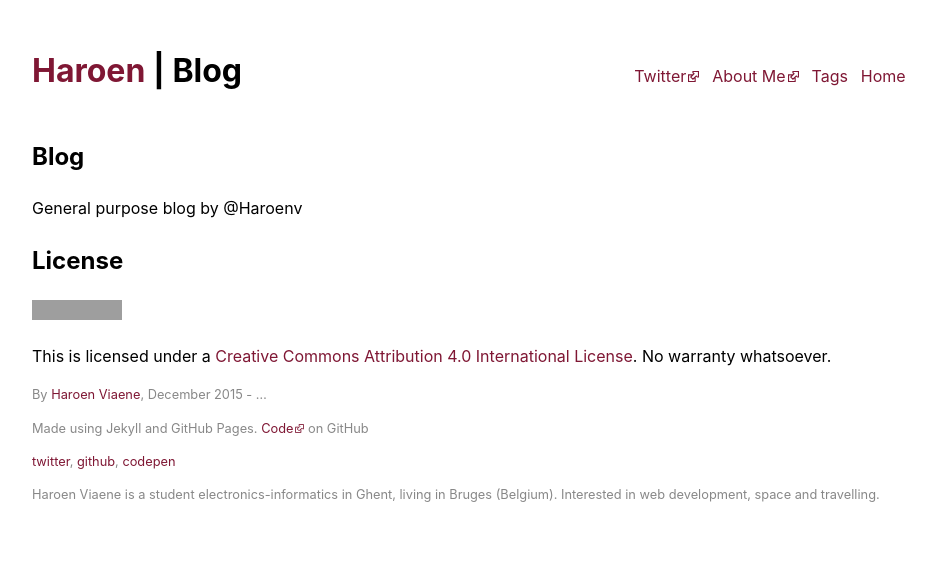
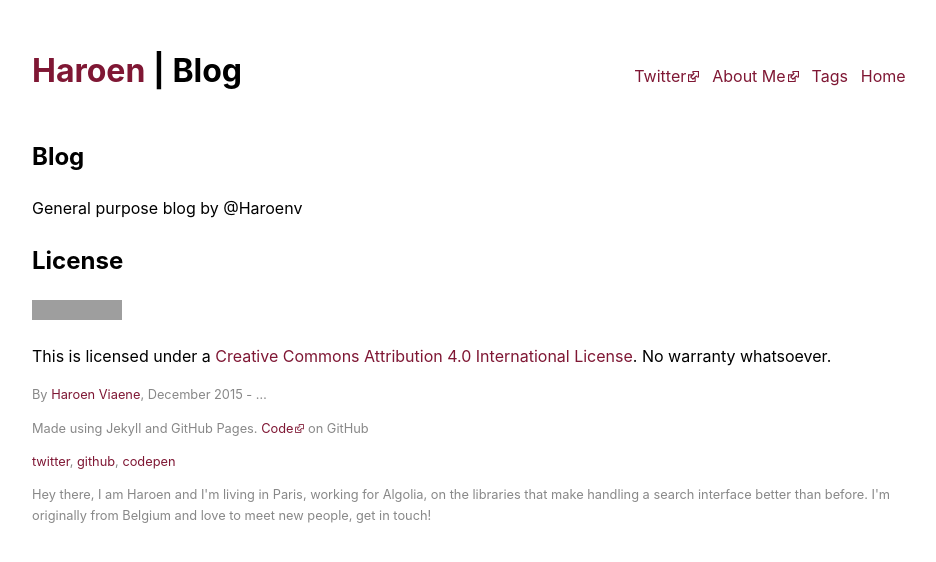
Before and after one commit to Haroenv/blog, a Jekyll site: the page built from README.md, in a window 1280 px wide. Shown: the top 562 px of the page, without its empty margins (168-1104 px from the left). Built offline with Jekyll 4.4.1, drawn with Linux system fonts in a browser that asks for light colours; our own code applies the rules of GitHub Pages for plain Markdown files; grey boxes are pictures that could not be loaded.

Commit message:
new description

```diff
--- a/_config.yml
+++ b/_config.yml
@@ -10,6 +10,7 @@
 gems:
   - 'jekyll-mentions'
   - 'jekyll-redirect-from'
-description: 'Haroen Viaene is a student electronics-informatics in Ghent, living in Bruges (Belgium). Interested in web development, space and travelling.'
+description: |
+  Hey there, I am Haroen and I'm living in Paris, working for Algolia, on the libraries that make handling a search interface better than before. I'm originally from Belgium and love to meet new people, get in touch!
 url: https://blog.haroen.me
 # url: http://localhost:4000
```
